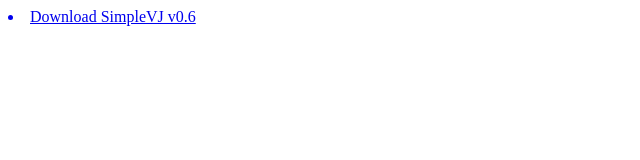
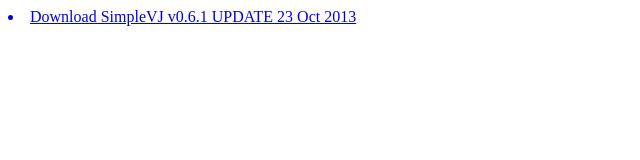
Before and after one commit to asus4/asus4.github.com, a plain HTML site: page index.html in a window 1280 px wide. Shown: the whole page, without its empty margins (0-640 px from the left). Drawn offline with Linux system fonts and the light colour scheme.

Commit message:
Update SimpleVJ 0.6.1

```diff
--- a/index.html
+++ b/index.html
@@ -3,6 +3,6 @@
 	<title>Asus4</title>
 </head>
 <body>
-	<a href="downloads/SimpleVJ.zip"><li>Download SimpleVJ v0.6</li></a>
+	<a href="downloads/SimpleVJ.zip"><li>Download SimpleVJ v0.6.1 UPDATE 23 Oct 2013</li></a>
 </body>
 </html>
```
Also changed, not shown: 1 other file.
